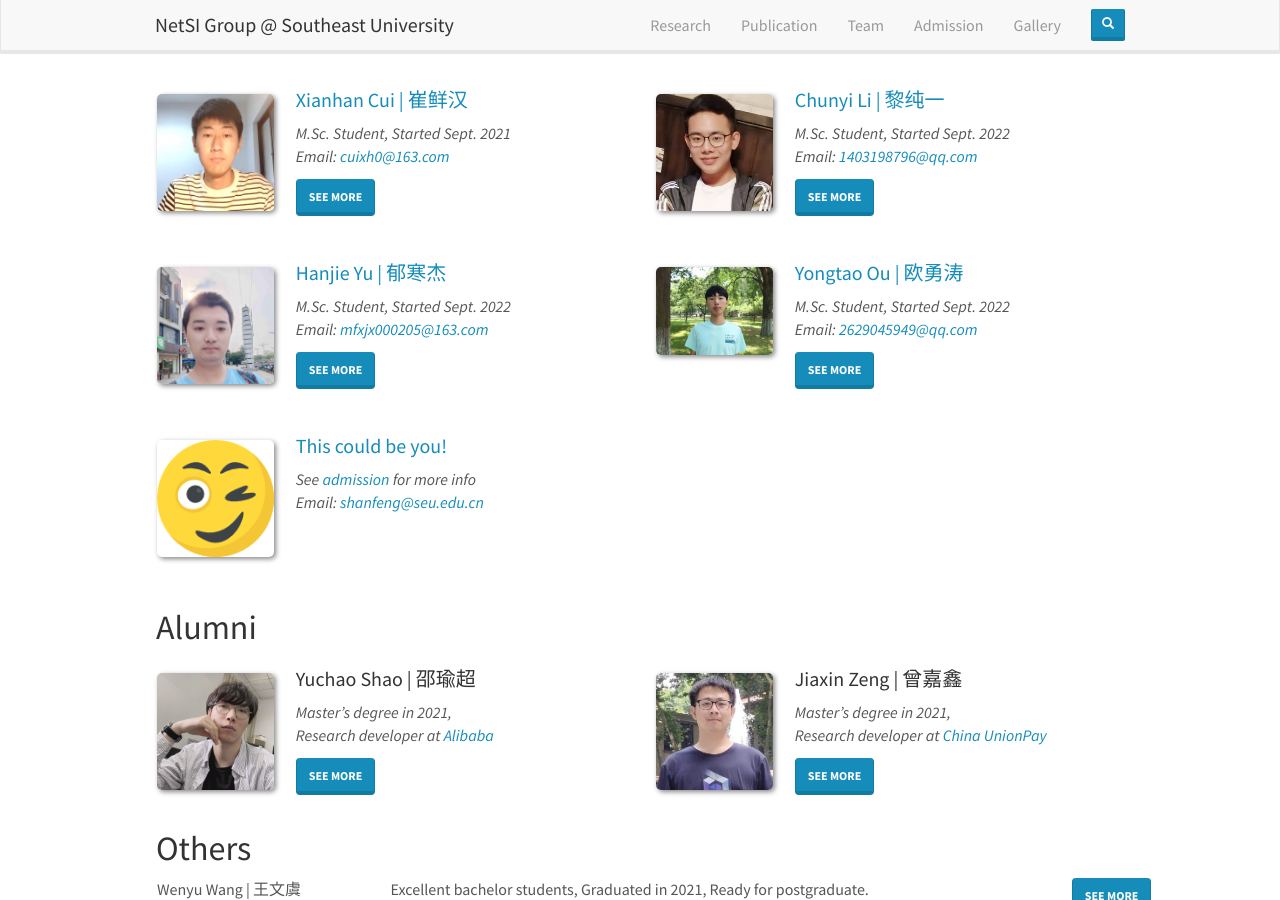
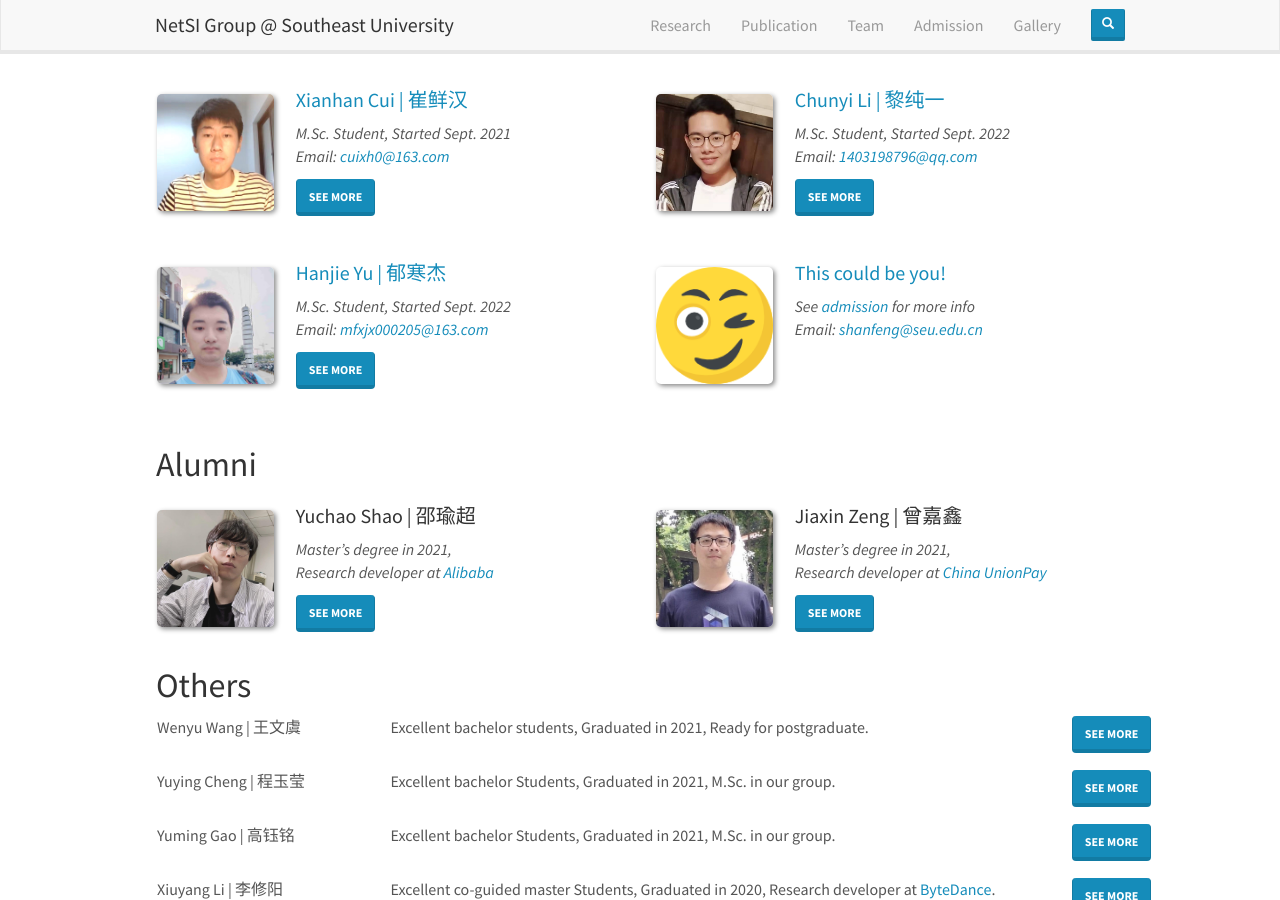
Before and after one commit to SEU-NetSI/seu-netsi.github.io, a Jekyll site: the page built from _pages/team.md, in a window 1280 px wide and 900 px high, scrolled down 1164 px. Built offline with Jekyll 4.4.1, drawn with Linux system fonts in a browser that asks for light colours; nearby versions of some CDN libraries.

Commit message:
Revert "欧勇涛个人信息填写"

```diff
--- a/_data/students.yml
+++ b/_data/students.yml
@@ -192,22 +192,6 @@
   correspondence:
     - "<b>Github:</b> <a href='https://github.com/mfxjx000205' target='_blank'>https://github.com/mfxjx000205</a>"
 
-- name: Yongtao Ou
-  chinese: 欧勇涛
-  id: ouyongtao
-  photo: ouyongtao.jpg
-  info: M.Sc. Student, Started Sept. 2022
-  email: 2629045949@qq.com
-  link: https://github.com/shang-huan
-  education:
-    - "<b>2022.09 ~ Now:</b> M.Sc, <a href='https://cse.seu.edu.cn/' target='_blank'>School of computer science and engineering</a>, <a href='https://www.seu.edu.cn/' target='_blank'>Southeast University</a>, China"
-    - "<b>2017.09 ~ 2021.06:</b> B.Sc, <a href='http://math.suda.edu.cn/' target='_blank'>School of Mathematical Science</a>, <a href='https://www.suda.edu.cn/' target='_blank'>Soochow University</a>, China"
-  interest:
-    - "<b>Internet of Things</b>"
-    - "<b>Algorithm Design</b>"
-  correspondence:
-    - "<b>Github:</b> <a href='https://github.com/shang-huan' target='_blank'>https://github.com/shanghuan</a>"
-
 - name: "This could be you!"
   chinese: placeholder
   id: placeholder
```
Also changed, not shown: images/teampic/ouyongtao.JPG (deleted).
